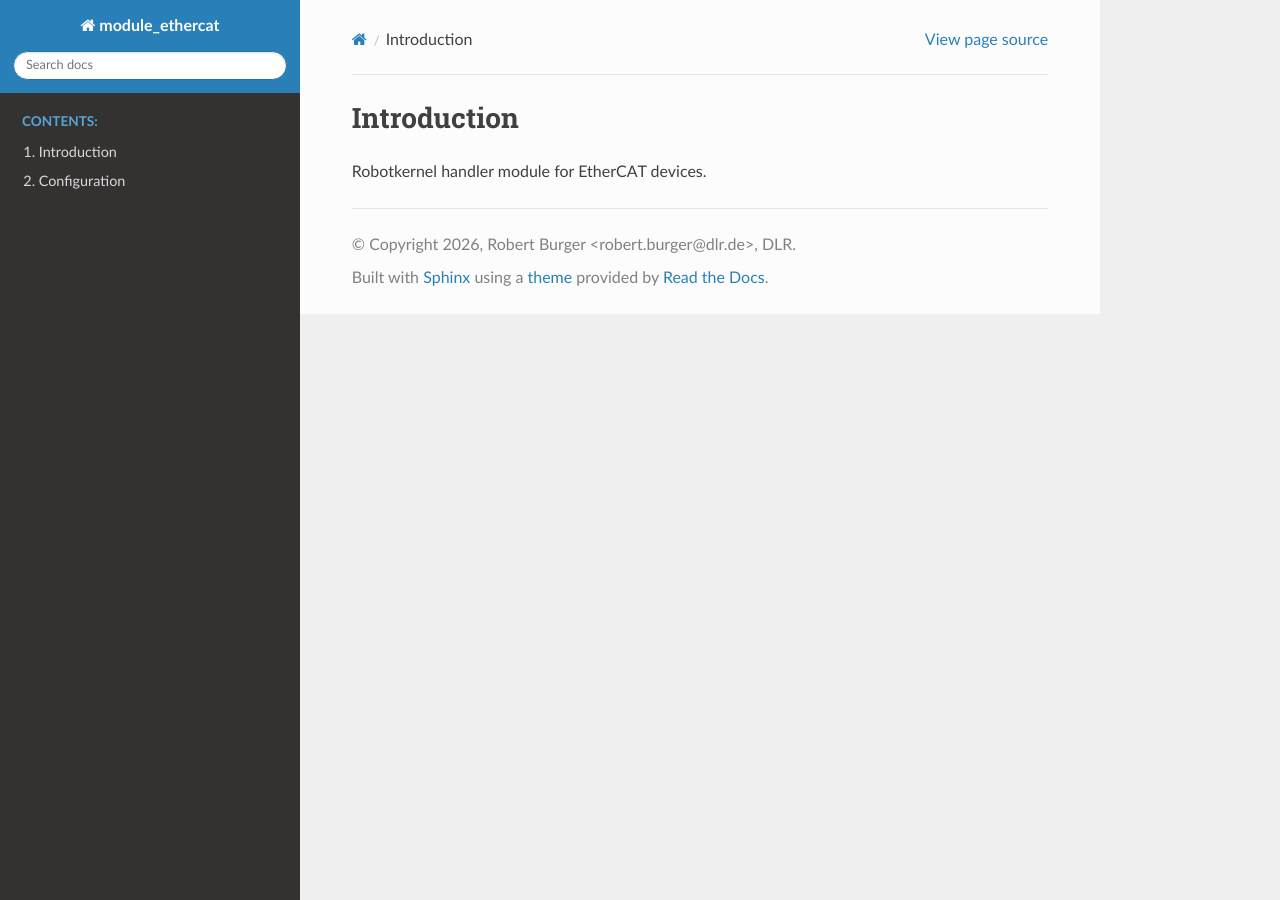
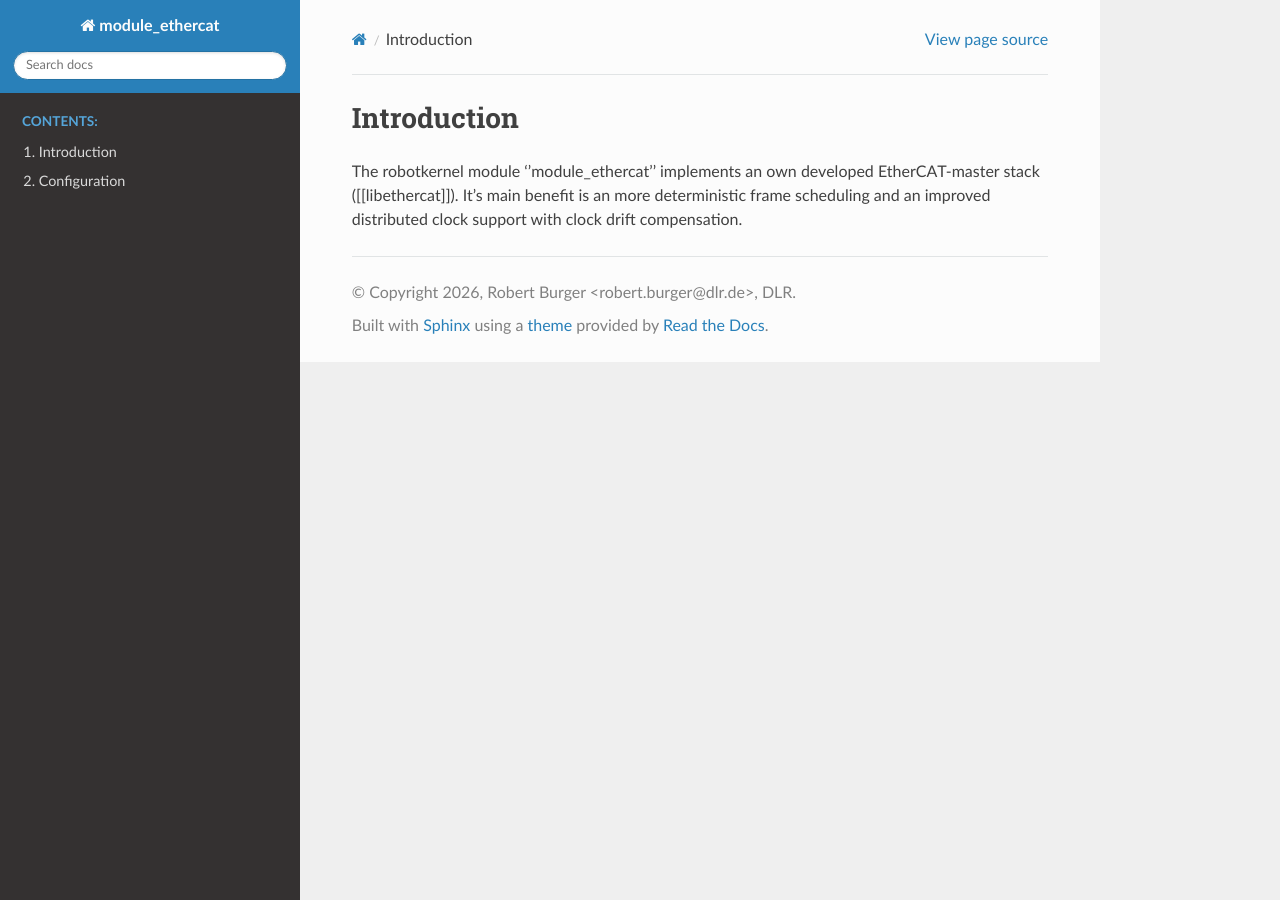
Before and after one commit to robotkernel-hal/module_ethercat, a Sphinx documentation site: the page built from doc/source/introduction.rst, in a window 1280 px wide. Built offline with Sphinx 7.4.7 and the Read the Docs theme 3.1.0, drawn with Linux system fonts in a browser that asks for light colours.

Commit message:
doc: introduction

```diff
--- a/doc/source/introduction.rst
+++ b/doc/source/introduction.rst
@@ -2,4 +2,6 @@
 Introduction
 ============
 
-Robotkernel handler module for EtherCAT devices.
+The robotkernel module ''module_ethercat'' implements an own developed EtherCAT-master
+stack ([[libethercat]]). It's main benefit is an more deterministic frame scheduling
+and an improved distributed clock support with clock drift compensation.
```
